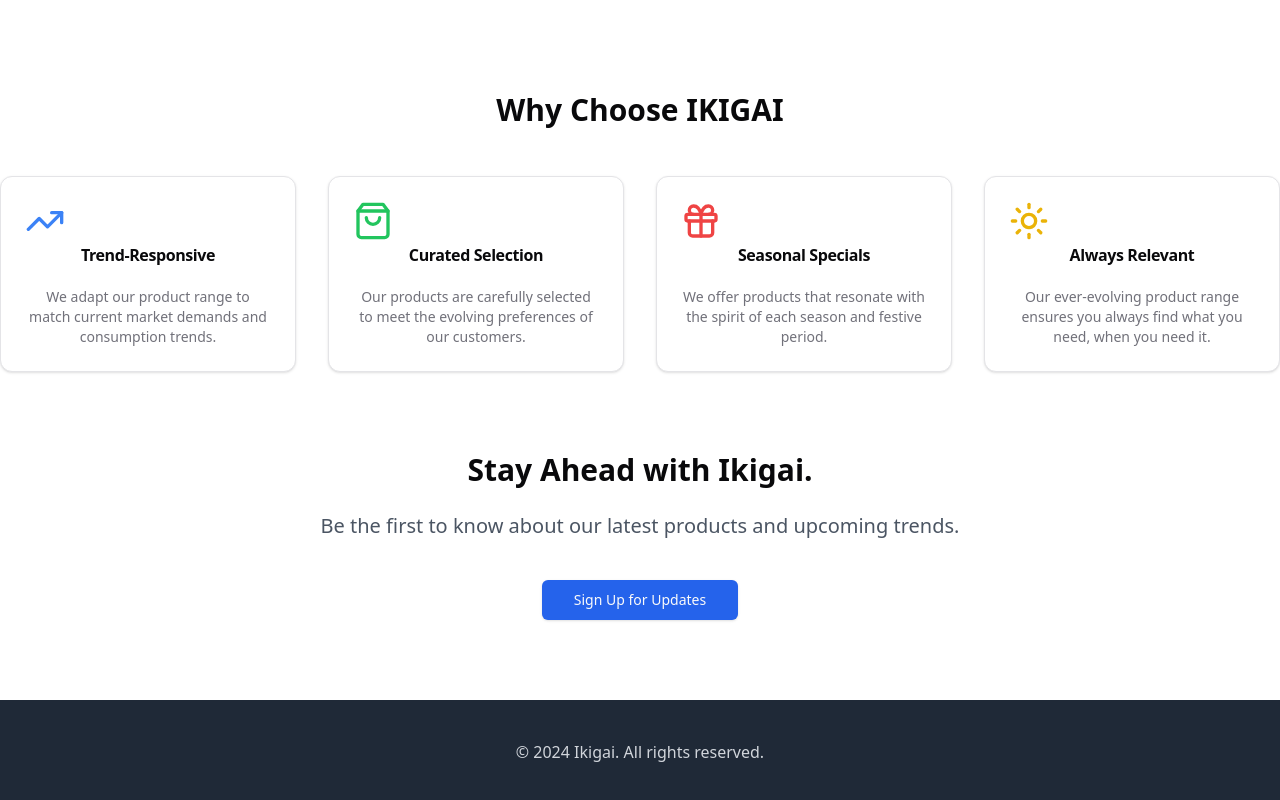
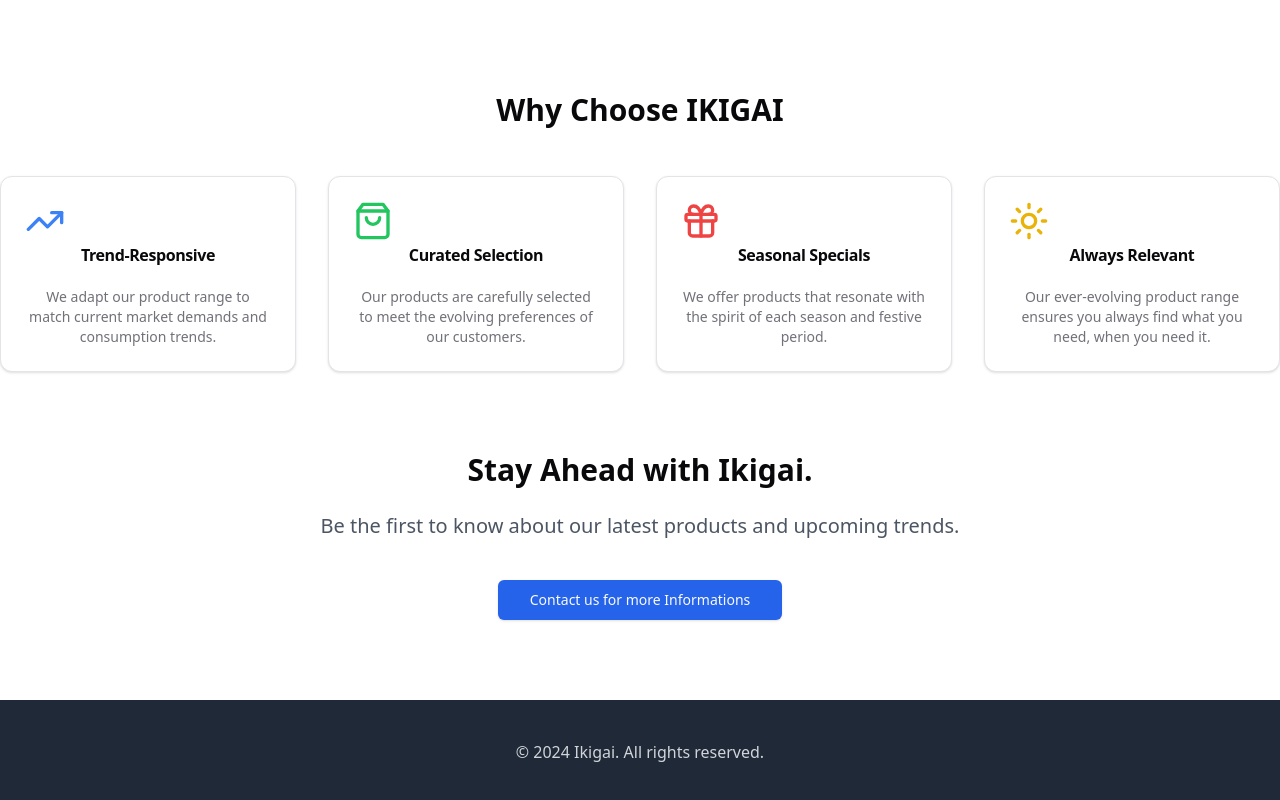
Before and after one commit to Beni-Alexandre/IKIGAI, a React (Vite) app: page / in a window 1280 px wide. Shown: the part 534-1334 px from the top of the page. Built offline with nearby package versions, Linux system fonts and the light colour scheme.

Commit message:
home page modified

```diff
--- a/src/home/homemain.tsx
+++ b/src/home/homemain.tsx
@@ -83,9 +83,11 @@
                 <p className="mb-10 text-xl text-gray-600">
                     Be the first to know about our latest products and upcoming trends.
                 </p>
-                <Button size="lg" className="bg-blue-600 hover:bg-blue-700">
-                    Sign Up for Updates
-                </Button>
+                <Link to="/contact">
+                    <Button size="lg" className="bg-blue-600 hover:bg-blue-700">
+                        Contact us for more Informations
+                    </Button>
+                </Link>
             </section>
 
             {/* <footer className="bg-gray-800 py-10 text-gray-300">
```
